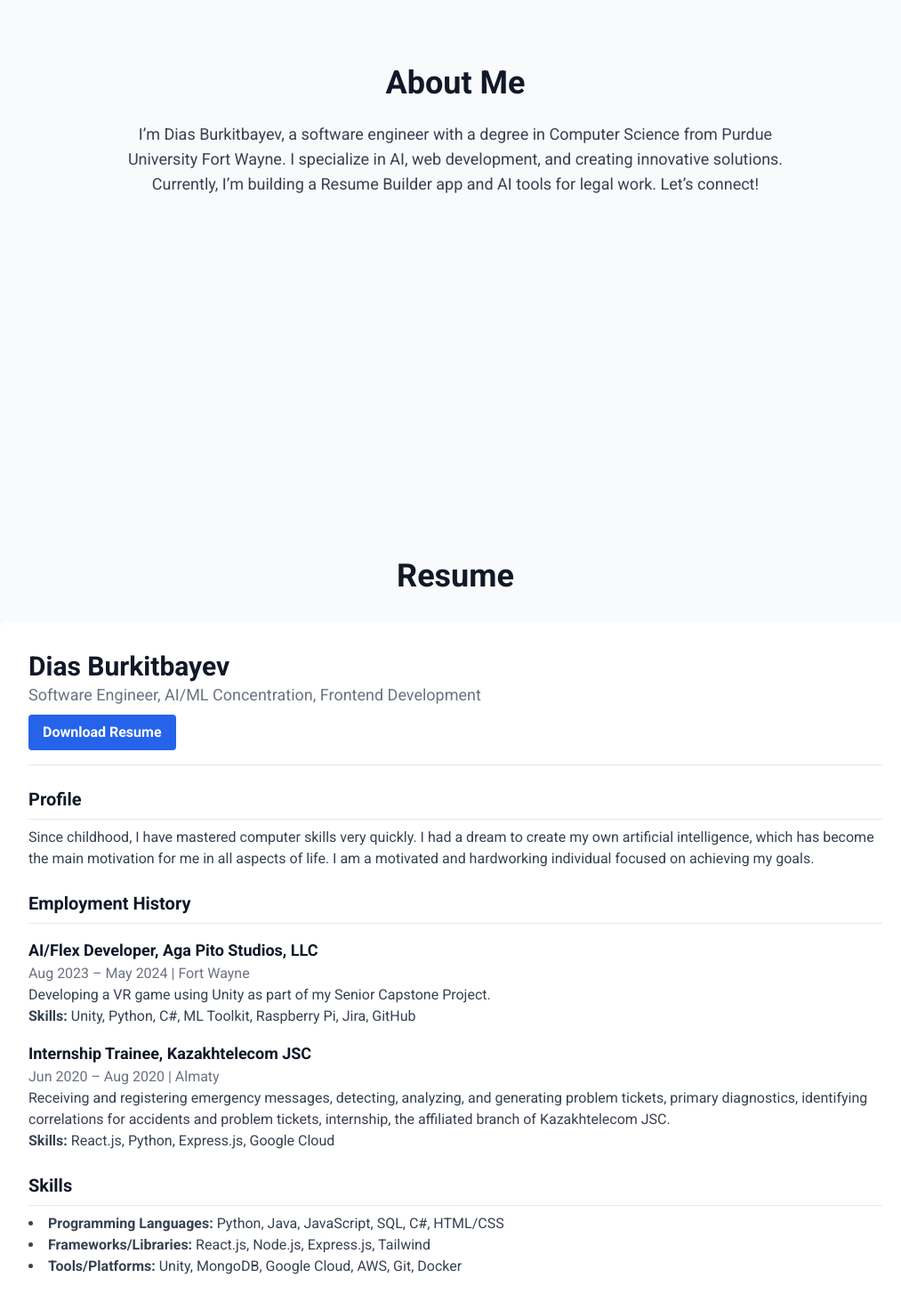
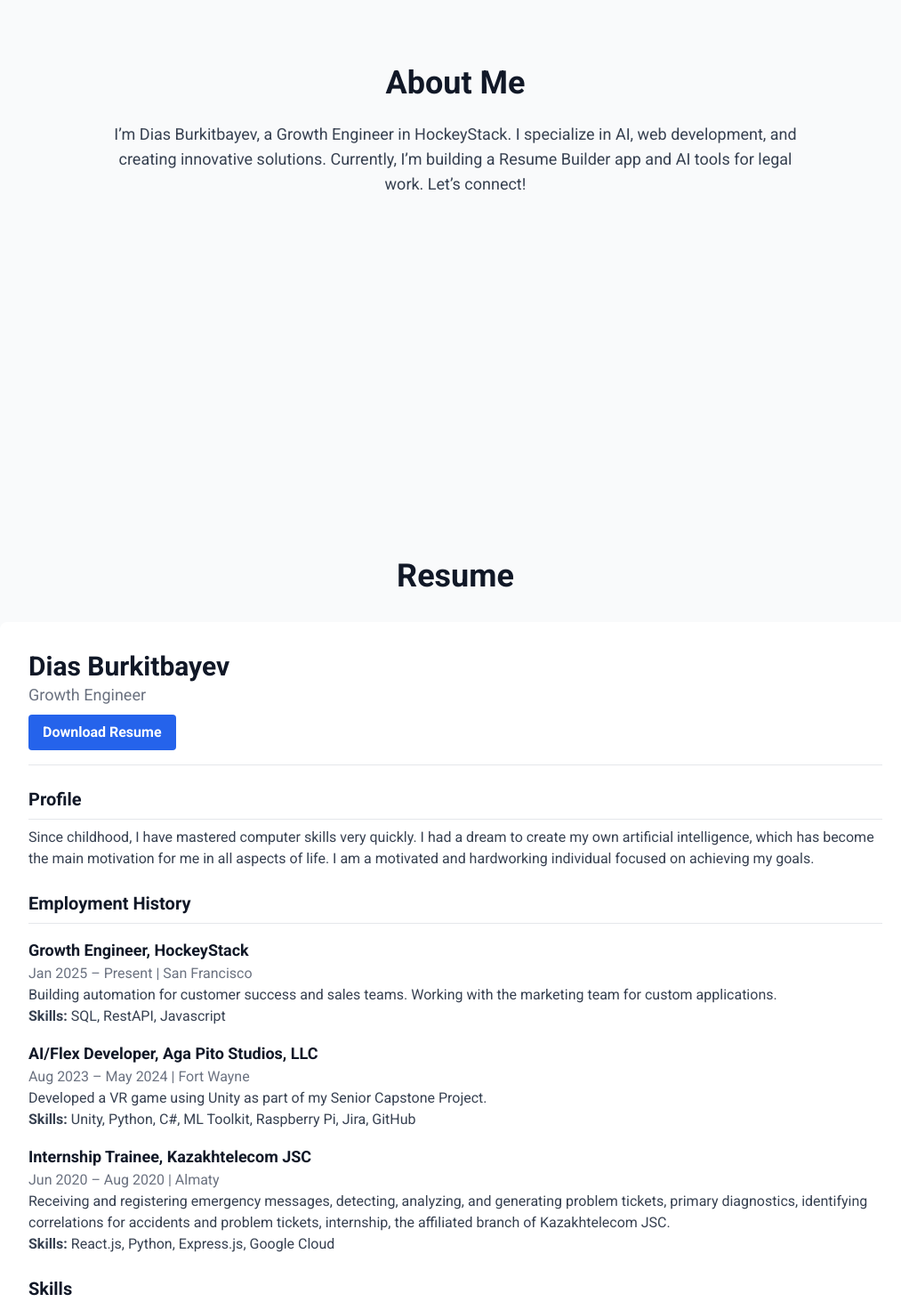
Before and after one commit to diasvtumane/portfolio, a React (Create React App) app: page / in a window 1280 px wide. Shown: the part 237-1700 px from the top of the page at 89% size, without its empty margins (128-1141 px from the left). Built offline with nearby package versions, Linux system fonts and the light colour scheme; what smooth-scroll would draw is missing.

Commit message:
updated job

```diff
--- a/src/components/About.jsx
+++ b/src/components/About.jsx
@@ -8,7 +8,7 @@ const About = () => {
     >
       <h2 className="text-4xl font-bold mb-6">About Me</h2>
       <p className="text-lg text-gray-700 max-w-3xl mb-8 text-center">
-        I’m Dias Burkitbayev, a software engineer with a degree in Computer Science from Purdue University Fort Wayne. I specialize in AI, web development, and creating innovative solutions. Currently, I’m building a Resume Builder app and AI tools for legal work. Let’s connect!
+        I’m Dias Burkitbayev, a Growth Engineer in HockeyStack. I specialize in AI, web development, and creating innovative solutions. Currently, I’m building a Resume Builder app and AI tools for legal work. Let’s connect!
       </p>
 
     </section>
--- a/src/components/Resume.jsx
+++ b/src/components/Resume.jsx
@@ -12,7 +12,7 @@ const Resume = () => {
                 <div className="border-b pb-4 mb-6">
                     <h1 className="text-3xl font-bold">Dias Burkitbayev</h1>
                     <h3 className="text-lg text-gray-500">
-                        Software Engineer, AI/ML Concentration, Frontend Development
+                        Growth Engineer
                     </h3>
                     <div className="mt-2 flex flex-wrap gap-4 text-gray-700">
                         {/* Download Button */}
@@ -38,10 +38,19 @@ const Resume = () => {
                 <div className="mb-6">
                     <h3 className="text-xl font-bold border-b pb-2">Employment History</h3>
                     <div className="mt-4">
+                        <h4 className="text-lg font-semibold">Growth Engineer, HockeyStack</h4>
+                        <p className="text-gray-500">Jan 2025 – Present | San Francisco</p>
+                        <p className="text-gray-700">
+                            Building automation for customer success and sales teams. Working with the marketing team for custom applications.
+                            <br />
+                            <span className="font-bold">Skills:</span> SQL, RestAPI, Javascript
+                        </p>
+                    </div>
+                    <div className="mt-4">
                         <h4 className="text-lg font-semibold">AI/Flex Developer, Aga Pito Studios, LLC</h4>
                         <p className="text-gray-500">Aug 2023 – May 2024 | Fort Wayne</p>
                         <p className="text-gray-700">
-                            Developing a VR game using Unity as part of my Senior Capstone Project.
+                            Developed a VR game using Unity as part of my Senior Capstone Project.
                             <br />
                             <span className="font-bold">Skills:</span> Unity, Python, C#, ML Toolkit, Raspberry Pi, Jira, GitHub
                         </p>
```
Also changed, not shown: 1 other file (tests, documents, lock files or other folders).
